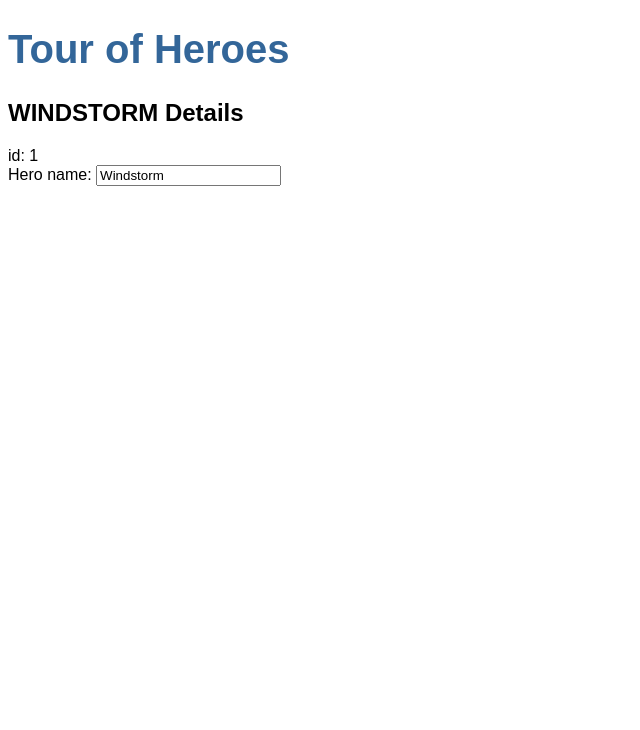
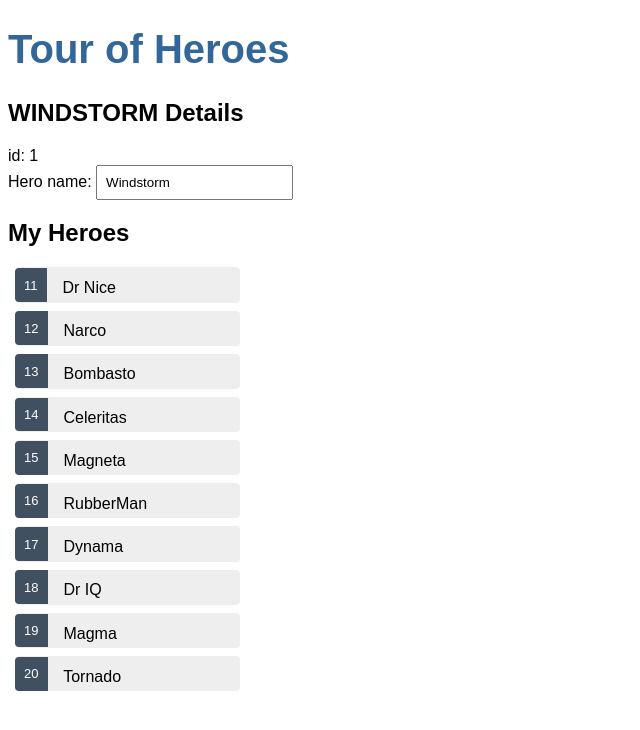
Before and after one commit to Cleomir/learning-angular, an Angular app: page / in a window 1280 px wide. Shown: the top 730 px of the page, without its empty margins (0-640 px from the left). Built offline with nearby package versions, Linux system fonts and the light colour scheme.

Commit message:
Add heroes list

```diff
--- a/src/app/heroes/heroes.component.html
+++ b/src/app/heroes/heroes.component.html
@@ -4,3 +4,10 @@
   <label for="name">Hero name: </label>
   <input id="name" [(ngModel)]="hero.name" placeholder="name" type="text" />
 </div>
+
+<h2>My Heroes</h2>
+<ul class="heroes">
+  <li *ngFor="let hero of heroes">
+    <span class="badge">{{ hero.id }}</span> {{ hero.name }}
+  </li>
+</ul>
--- a/src/app/heroes/heroes.component.scss
+++ b/src/app/heroes/heroes.component.scss
@@ -0,0 +1,52 @@
+/* HeroesComponent's private CSS styles */
+.heroes {
+  margin: 0 0 2em 0;
+  list-style-type: none;
+  padding: 0;
+  width: 15em;
+}
+.heroes li {
+  cursor: pointer;
+  position: relative;
+  left: 0;
+  background-color: #eee;
+  margin: 0.5em;
+  padding: 0.3em 0;
+  height: 1.6em;
+  border-radius: 4px;
+}
+.heroes li:hover {
+  color: #2c3a41;
+  background-color: #e6e6e6;
+  left: 0.1em;
+}
+.heroes li.selected {
+  background-color: black;
+  color: white;
+}
+.heroes li.selected:hover {
+  background-color: #505050;
+  color: white;
+}
+.heroes li.selected:active {
+  background-color: black;
+  color: white;
+}
+.heroes .badge {
+  display: inline-block;
+  font-size: small;
+  color: white;
+  padding: 0.8em 0.7em 0 0.7em;
+  background-color: #405061;
+  line-height: 1em;
+  position: relative;
+  left: -1px;
+  top: -4px;
+  height: 1.8em;
+  margin-right: 0.8em;
+  border-radius: 4px 0 0 4px;
+}
+
+input {
+  padding: 0.5rem;
+}
--- a/src/app/heroes/heroes.component.ts
+++ b/src/app/heroes/heroes.component.ts
@@ -1,6 +1,7 @@
 import { Component, OnInit } from '@angular/core';
 
 import { Hero } from '../hero';
+import { HEROES } from '../mock-heroes';
 
 @Component({
   selector: 'app-heroes',
@@ -12,6 +13,7 @@
     id: 1,
     name: 'Windstorm',
   };
+  heroes = HEROES;
 
   constructor() {}
 
--- /dev/null
+++ b/src/app/mock-heroes.ts
@@ -0,0 +1,14 @@
+import { Hero } from './hero';
+
+export const HEROES: Hero[] = [
+  { id: 11, name: 'Dr Nice' },
+  { id: 12, name: 'Narco' },
+  { id: 13, name: 'Bombasto' },
+  { id: 14, name: 'Celeritas' },
+  { id: 15, name: 'Magneta' },
+  { id: 16, name: 'RubberMan' },
+  { id: 17, name: 'Dynama' },
+  { id: 18, name: 'Dr IQ' },
+  { id: 19, name: 'Magma' },
+  { id: 20, name: 'Tornado' },
+];
```
